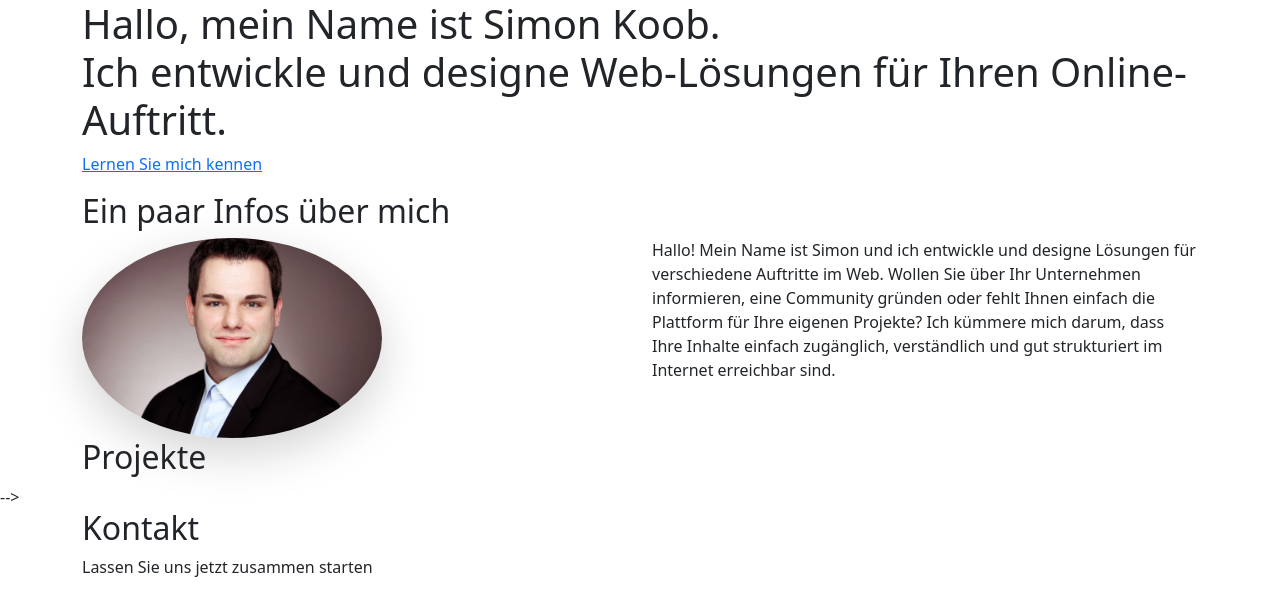
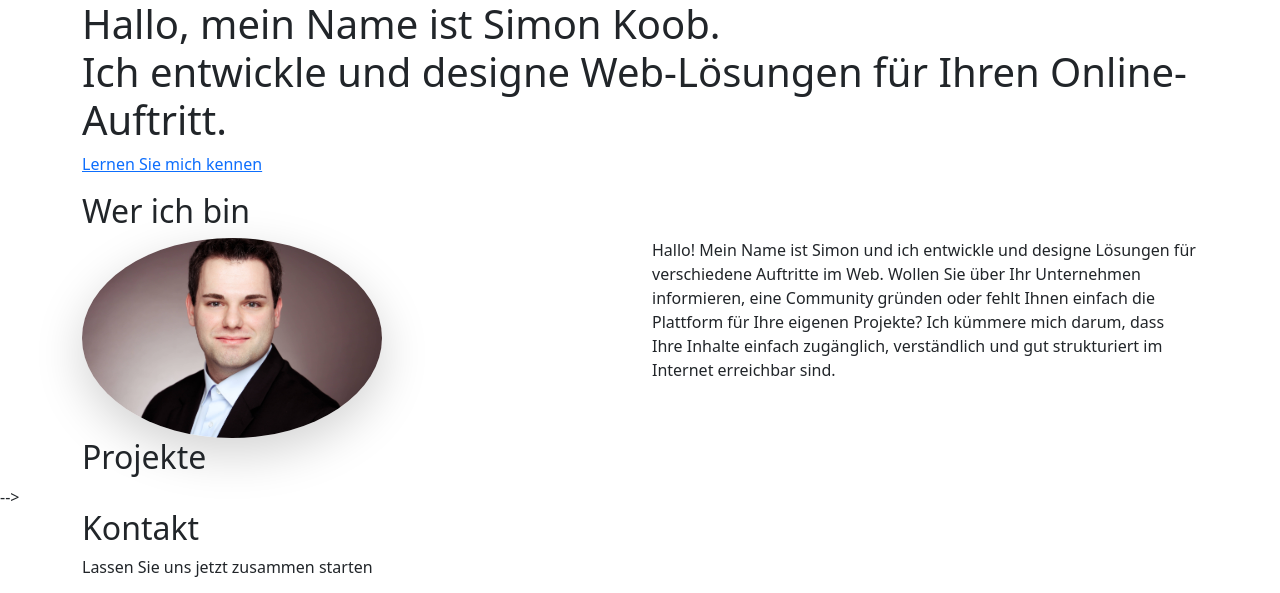
Before and after one commit to sikoob/portfolio, a website: page src/template.html in a window 1280 px wide. Shown: the top 593 px of the page. Drawn offline with nearby package versions, Linux system fonts and the light colour scheme.

Commit message:
working on syntax

```diff
--- a/src/style/components/_buttons.scss
+++ b/src/style/components/_buttons.scss
@@ -31,6 +31,7 @@
     $secondary-color 100%
   );
   border-image-slice: 1;
+  font-weight: bold;
   @include supportIE11() {
     color: $secondary-color !important;
     &:hover {
--- a/src/template.html
+++ b/src/template.html
@@ -62,7 +62,7 @@
     <!-- **** About Section **** -->
     <section id="about">
       <div class="container">
-        <h2 class="section-title">Ein paar Infos über mich</h2>
+        <h2 class="section-title">Wer ich bin</h2>
         <div class="row about-wrapper">
           <div class="col-md-6 col-sm-12">
             <div class="about-wrapper__image">
```
